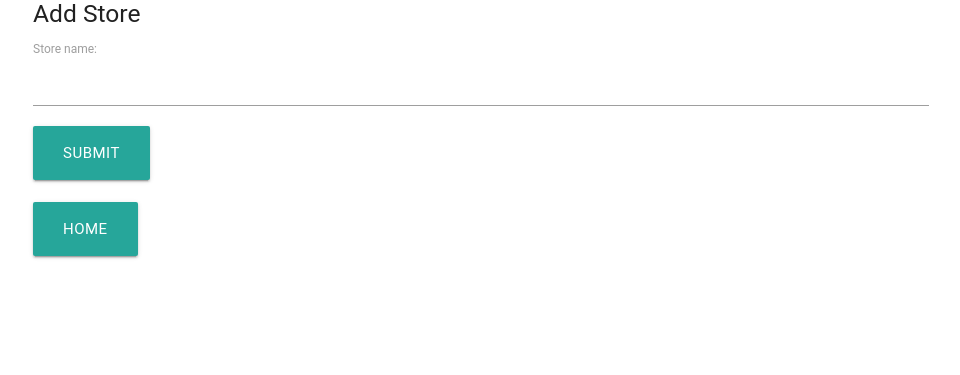
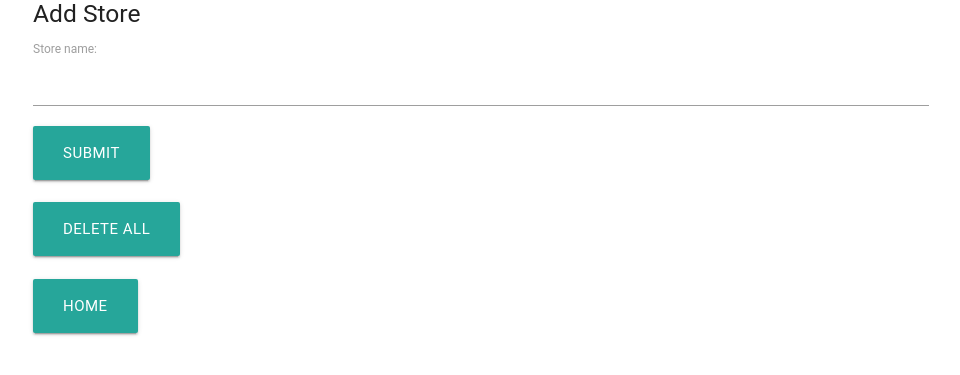
Before and after one commit to browneryan/zappos-php, a PHP site: template views/shoe_stores.html.twig in a window 1280 px wide. Shown: the part 137-512 px from the top of the page, without its empty margins (159-1119 px from the left). Run offline with PHP 8.4, Linux system fonts and the light colour scheme; the template is opened without the code that fills it, so the values that code supplies are empty; some libraries are stand-ins or nearby versions; some web fonts are replaced.

Commit message:
Add deleteAll button

```diff
--- a/views/shoe_stores.html.twig
+++ b/views/shoe_stores.html.twig
@@ -31,6 +31,10 @@
                 <button type="submit" class="waves-effect waves-light btn-large" name="button">Submit</button>
               </form>
               <br>
+              <form action="/delete_all_stores" method="post" class='form-group'>
+                <button type="submit" class="waves-effect waves-light btn-large" name="button">Delete all</button>
+              </form>
+              <br>
               <a href="/" type="submit" class="waves-effect waves-light btn-large" name="button">Home</a>
           </div>
         </div>
```
